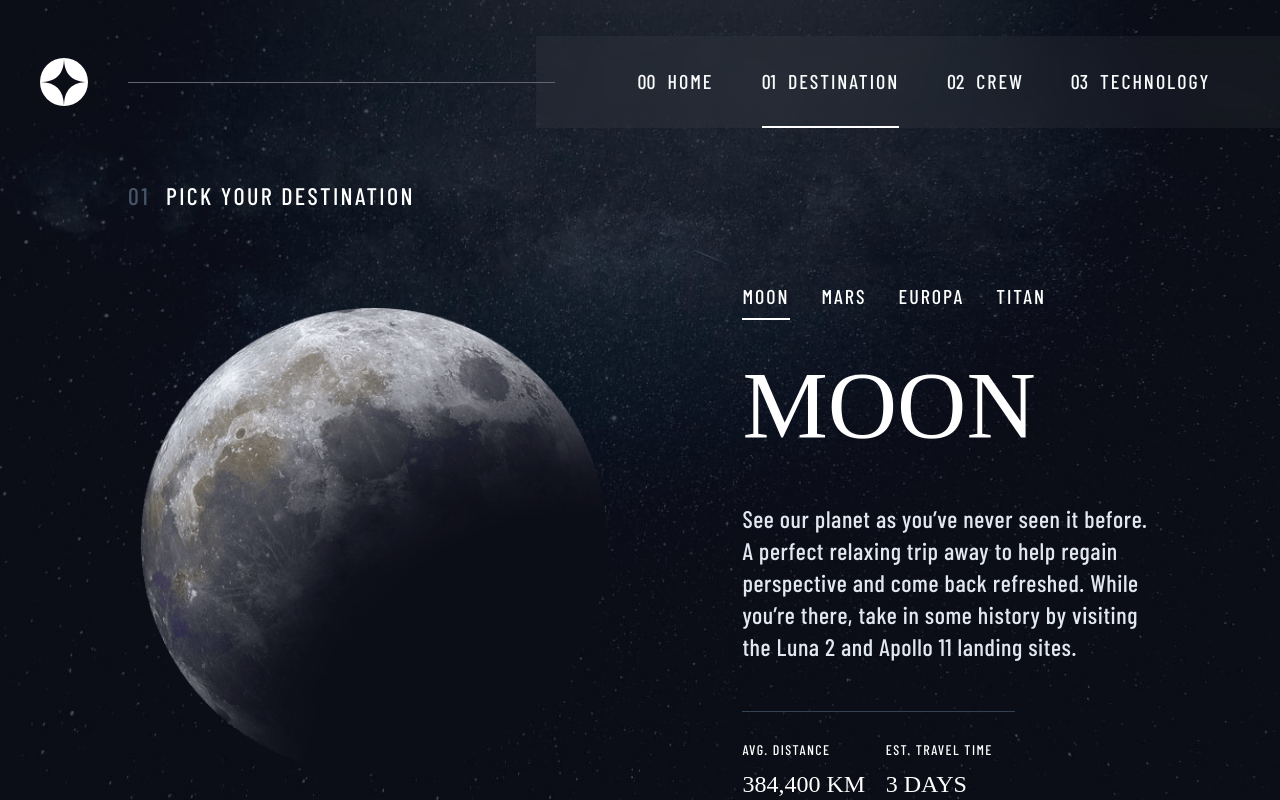
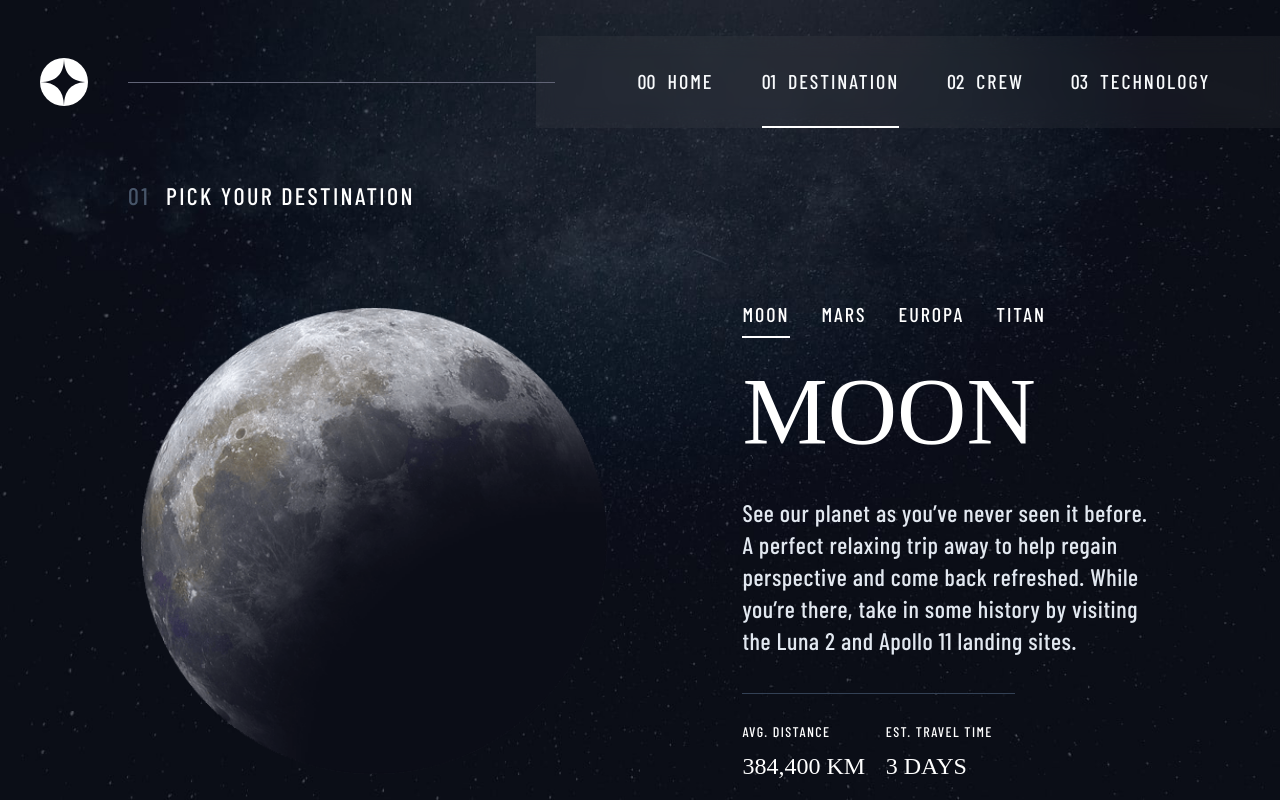
Before and after one commit to VIEIRA-Michel/beyondTheSky, a React (Create React App) app: page /destination in a window 1280 px wide. Built offline with nearby package versions, Linux system fonts and the light colour scheme; a web font is replaced by a local one.

Commit message:
fix on the spacing present in the bottom of the destination page

```diff
--- a/src/views/Destination/Destination.js
+++ b/src/views/Destination/Destination.js
@@ -28,7 +28,7 @@ const Destination = () => {
                         <img src={currentSelection === moon ? moonImage : currentSelection === mars ? marsImage : currentSelection === europa ? europaImage : titanImage} alt="" className={`xl:w-auto max-[1279px]:h-90of100 object-contain appear`} />
                     </div>
                 </div>
-                <div className='max-[767px]:w-11/12 m-auto w-full h-3/5 md:h-2/4 xl:w-2/5 xl:h-full flex flex-col justify-between'>
+                <div className='max-[767px]:w-11/12 m-auto w-full h-3/5 md:h-2/4 xl:w-2/5 xl:h-full flex flex-col justify-between xl:justify-around'>
                     <div className='w-full max-[413px]:mb-7 md:w-4/5 md:mx-auto xl:w-full xl:mx-0'>
                         <nav className='w-full'>
                             <ul className='flex flex-row w-full justify-around xl:justify-start'>
```
